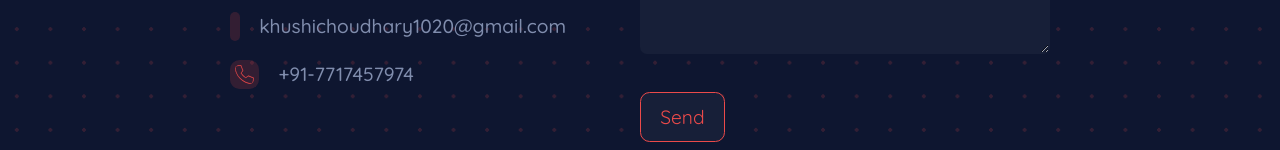
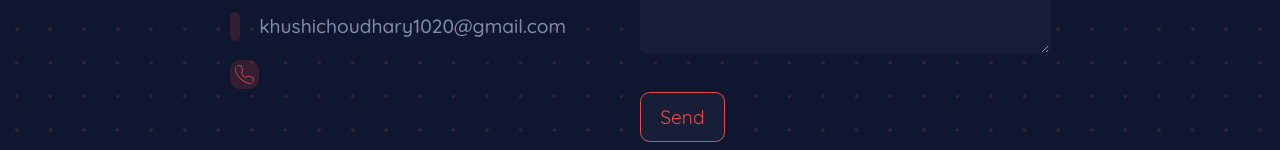
Before and after one commit to khushichoudhary1020/Web_portfolio, a Vue app: page /#contact in a window 1280 px wide. Shown: the part 3683-3833 px from the top of the page. Built offline with nearby package versions, Linux system fonts and the light colour scheme; a web font is replaced by a local one.

Commit message:
Changes Done

```diff
--- a/src/staticData.js
+++ b/src/staticData.js
@@ -74,8 +74,7 @@
 
 const contact = {
 	location: "Jalandhar, PB",
-	email: "khushichoudhary1020@gmail.com",
-	phone: "+91-7717457974",
+	email: "khushichoudhary1020@gmail.com"
 }
 
 const skills = [
```
